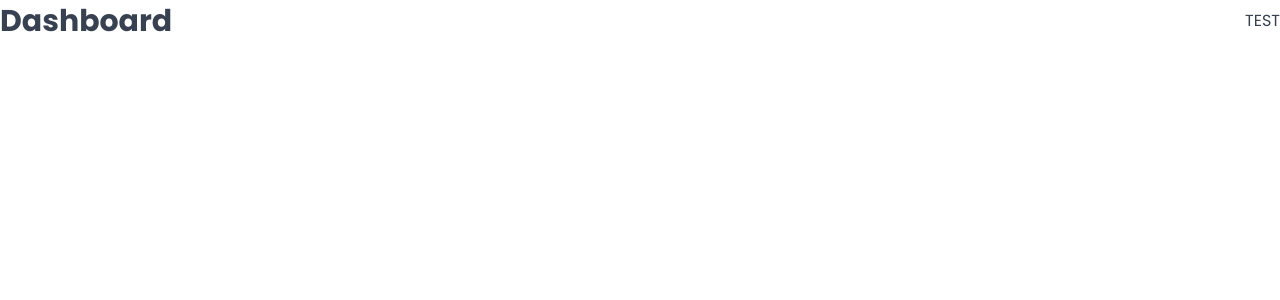
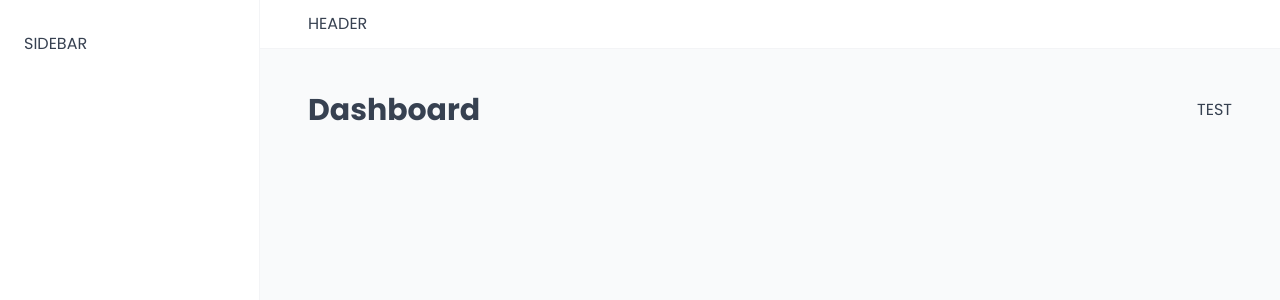
Before and after one commit to paulthadev/doze-haven, a React (Vite) app: page /dashboard in a window 1280 px wide. Shown: the top 300 px of the page. Built offline with nearby package versions, Linux system fonts and the light colour scheme; a web font is replaced by a local one.

Commit message:
style: :white_check_mark: build the APpLayout

```diff
--- a/src/App.jsx
+++ b/src/App.jsx
@@ -9,6 +9,7 @@
 import Account from "./pages/Account";
 import Login from "./pages/Login";
 import PageNotFound from "./pages/PageNotFound";
+import AppLayout from "./ui/AppLayout";
 
 function App() {
   return (
@@ -20,14 +21,17 @@
         The replace prop on the Navigate component is used to render a declarative redirect. It allows us to navigate back by replacing the current element in the history stack.*/}
           <Route index element={<Navigate replace to="dashboard" />} />
 
+          {/* AppLayout: This offer a systematic and logical manner to specify the arrangement of various UI components, which can enhance a codebase’s maintainability and scalability. */}
+          <Route element={<AppLayout />}>
             <Route path="dashboard" element={<Dashboard />} />
             <Route path="bookings" element={<Bookings />} />
             <Route path="cabins" element={<Cabins />} />
             <Route path="users" element={<Users />} />
             <Route path="settings" element={<Settings />} />
             <Route path="account" element={<Account />} />
+          </Route>
+
           <Route path="login" element={<Login />} />
-
           {/* Page to be matched if none of the urls can be matched  */}
           <Route path="*" element={<PageNotFound />} />
         </Routes>
--- /dev/null
+++ b/src/ui/AppLayout.jsx
@@ -0,0 +1,31 @@
+import { Outlet } from "react-router-dom";
+import Header from "./Header";
+import Sidebar from "./Sidebar";
+import styled from "styled-components";
+
+const StlyedAppLayout = styled.div`
+  display: grid;
+  height: 100vh;
+  grid-template-columns: 26rem 1fr;
+  grid-template-rows: auto 1fr;
+`;
+
+const Main = styled.main`
+  background: var(--color-grey-50);
+  padding: 4rem 4.8rem 6.4rem;
+`;
+
+function AppLayout() {
+  return (
+    <StlyedAppLayout>
+      <Header />
+      <Sidebar />
+
+      <Main>
+        <Outlet />
+      </Main>
+    </StlyedAppLayout>
+  );
+}
+
+export default AppLayout;
--- /dev/null
+++ b/src/ui/Header.jsx
@@ -0,0 +1,13 @@
+import styled from "styled-components";
+
+const StyledHeader = styled.header`
+  background: var(--color-grey-0);
+  padding: 1.2rem 4.8rem;
+  border-bottom: 1px solid var(--color-grey-100);
+`;
+
+function Header() {
+  return <StyledHeader>HEADER</StyledHeader>;
+}
+
+export default Header;
--- /dev/null
+++ b/src/ui/Sidebar.jsx
@@ -0,0 +1,15 @@
+import styled from "styled-components";
+
+const StyledSidebar = styled.aside`
+  background: var(--color-grey-0);
+  padding: 3.2rem 2.4rem;
+  border-right: 1px solid var(--color-grey-100);
+
+  grid-row: 1/-1;
+`;
+
+function Sidebar() {
+  return <StyledSidebar>SIDEBAR</StyledSidebar>;
+}
+
+export default Sidebar;
```
Lines whose indentation alone changed are shown as unchanged.
